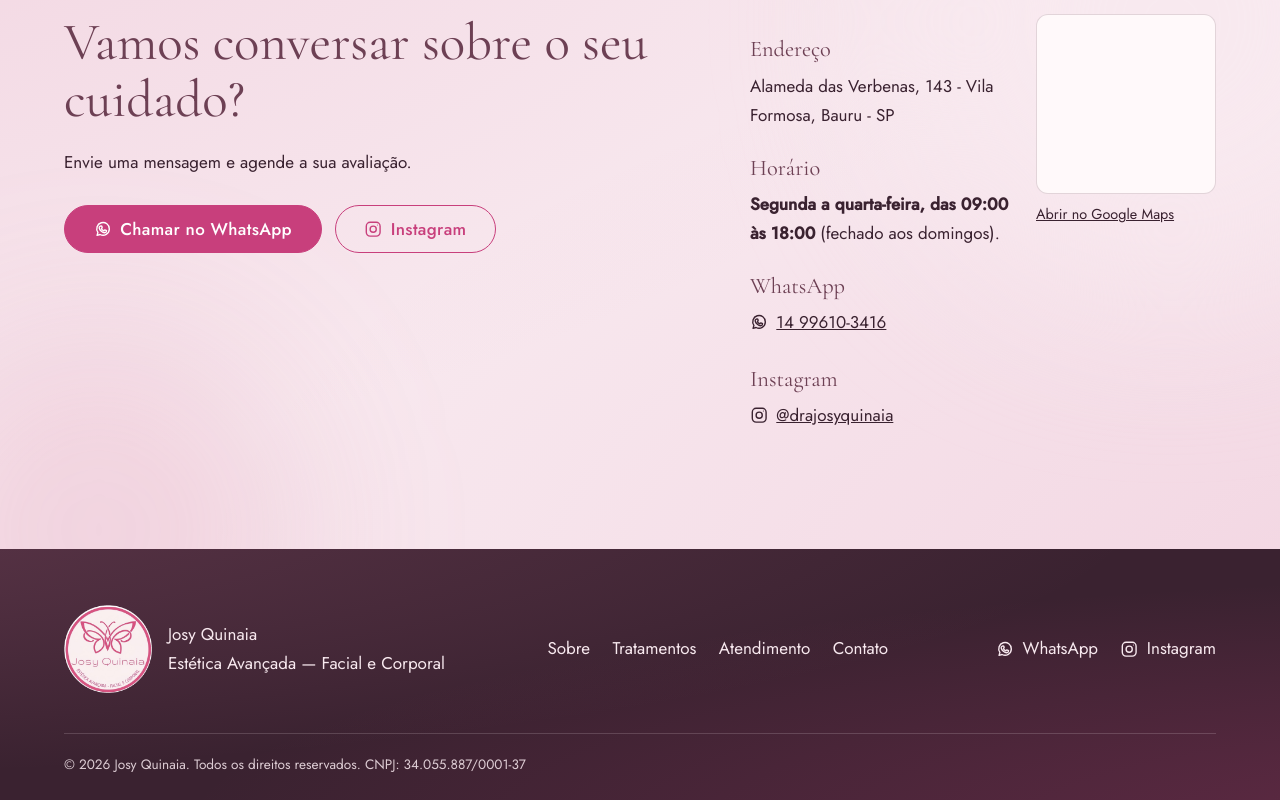
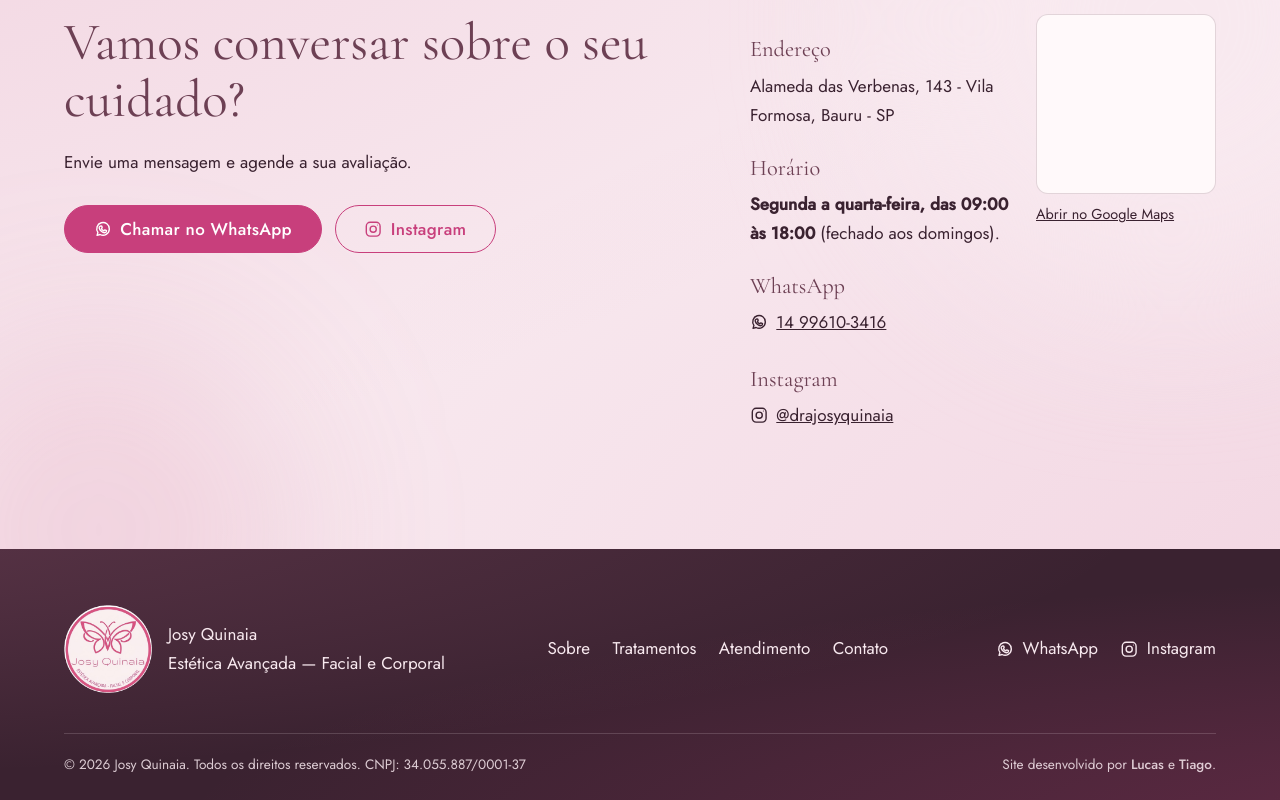
Before and after one commit to EventHorizon-ia/josy-quinaia-website, a plain HTML site: page index.html in a window 1280 px wide. Shown: the part 3183-3983 px from the top of the page. Drawn offline with nearby package versions, Linux system fonts and the light colour scheme; grey boxes are pictures that could not be loaded.

Commit message:
Add credits

```diff
--- a/css/style.css
+++ b/css/style.css
@@ -104,7 +104,10 @@ p+p{margin-top:1rem}
 .ftr a{text-decoration:none}
 .ftr a:hover{color:var(--rose-2)}
 .ftr__soc{display:flex;gap:1.4rem}
-.ftr__copy{margin-top:2.5rem;padding-top:1.2rem;border-top:1px solid rgba(248,233,239,.2);font-size:.85rem;opacity:.85;max-width:none}
+.ftr__copy{display:flex;flex-wrap:wrap;justify-content:space-between;gap:.5rem 1.5rem;margin-top:2.5rem;padding-top:1.2rem;border-top:1px solid rgba(248,233,239,.2);font-size:.85rem;opacity:.85;max-width:none}
+.ftr__copy p{max-width:none}
+.ftr__copy p+p{margin-top:0}
+.ftr__credits strong{color:var(--blush);font-weight:500}
 .ftr .todo{color:var(--blush)}
 
 /* ===== Tablet / desktop ===== */
--- a/index.html
+++ b/index.html
@@ -172,7 +172,10 @@
       <a class="js-ig social-link" href="https://www.instagram.com/" target="_blank" rel="noopener"><svg class="social-icon" viewBox="0 0 24 24" aria-hidden="true" focusable="false"><rect x="3" y="3" width="18" height="18" rx="5"/><circle cx="12" cy="12" r="4"/><circle cx="17.5" cy="6.5" r=".7" fill="currentColor" stroke="none"/></svg>Instagram</a>
     </p>
   </div>
-  <p class="wrap ftr__copy">© <span id="ano">2026</span> Josy Quinaia. Todos os direitos reservados. CNPJ: 34.055.887/0001-37</p>
+  <div class="wrap ftr__copy">
+    <p>© <span id="ano">2026</span> Josy Quinaia. Todos os direitos reservados. CNPJ: 34.055.887/0001-37</p>
+    <p class="ftr__credits">Site desenvolvido por <strong>Lucas</strong> e <strong>Tiago</strong>.</p>
+  </div>
 </footer>
 <script src="js/script.js" defer></script>
 </body>
```
